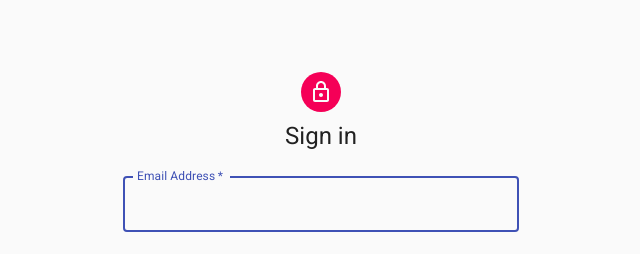
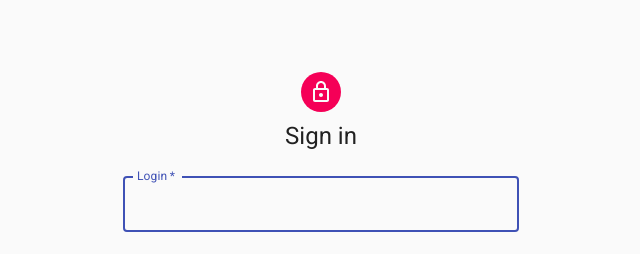
Before and after one commit to Yunys26/iot-project-smart-gateway, a React (Create React App) app: page / in a window 1280 px wide. Shown: the top 254 px of the page, without its empty margins (319-959 px from the left). Built offline with nearby package versions, Linux system fonts and the light colour scheme.

Commit message:
Создан компонент главной страницы, расписан каскад логики для трасляции данных, добавлен переход после ответа сервера на авторизацию

```diff
--- a/src/App.js
+++ b/src/App.js
@@ -1,10 +1,17 @@
 import React from 'react';
+import { Route, Switch } from 'react-router-dom';
+// Components
 import SignIn from './components/SignIn/SignIn';
+import Menu from './components/Menu/Menu';
+
 
 export default function App(props) {
   return (
-    <div className="App">
-      <SignIn />
-    </div>
+      <div className="App">
+        <Switch>
+          <Route exact path="/" component={SignIn}/>
+          <Route path="/menu" component={Menu} />
+        </Switch>
+      </div>
   );
 }
--- /dev/null
+++ b/src/components/Menu/Menu.jsx
@@ -0,0 +1,22 @@
+import React from 'react';
+import { useSelector } from 'react-redux';
+import { Box } from '@material-ui/core';
+// Style
+import { useStyles } from './menuStyle';
+
+export default function Menu(props) {
+
+    // Стили
+    const classes = useStyles();
+    // Доступ к храгилищу mock
+    const mock = useSelector(state => state.main.mock);
+
+    return (
+        <div>
+            Hello world
+            <Box>
+                {/* Тут будут отображаться данные приложенной карты */}
+            </Box>
+        </div>
+    )
+}
--- /dev/null
+++ b/src/components/Menu/menuStyle.js
@@ -0,0 +1,5 @@
+import { makeStyles } from "@material-ui/core";
+
+export const useStyles = makeStyles((theme) => {
+
+});
--- a/src/components/SignIn/SignIn.jsx
+++ b/src/components/SignIn/SignIn.jsx
@@ -1,4 +1,5 @@
 import React from 'react';
+import { useHistory } from 'react-router-dom';
 import {
   Avatar,
   Button,
@@ -17,6 +18,7 @@ import LockOutlinedIcon from '@material-ui/icons/LockOutlined';
 import { useStyles } from './signInStyle';
 
 
+
 function Copyright() {
   return (
     <Typography variant="body2" color="textSecondary" align="center">
@@ -32,11 +34,22 @@ function Copyright() {
 
 export default function SignIn() {
 
+  // Hook для смены url => history.push(имя куда нужно перейти то есть путь)
+  const history = useHistory();
+
+  // Состояния данных
   const [dataForm, setDataFrom] = React.useState([]);
 
+  // Стили
   const classes = useStyles();
 
+  // Ссылка на форму
   const formSignInRef = React.useRef(null);
+
+  // Тут должен быть эффект componentDidMount который будет сверять каждый раз localStorage и обрабатывать его если он есть
+  React.useEffect(() => {
+    // Обновляет localStorage отсылает запросы
+  }, [])
 
   const getDataFrom = (e) => {
     e.preventDefault();
@@ -44,12 +57,16 @@ export default function SignIn() {
     let result = [];
 
     Object.values(formSignInRef.current.elements).forEach(element => {
-      if ((element.id === 'email' || element.id === 'password') && element.nodeName === 'INPUT') {
+      if ((element.id === 'login' || element.id === 'password') && element.nodeName === 'INPUT') {
         result.push(element.value);
+        element.value = '';
       } else if (element.defaultValue === 'remember') {
         result.push(element.checked);
+
       }
     });
+    // Тут должна быть функция которая кладет все даные в локал сторадж
+    // history.push("menu")
     setDataFrom(result.splice(0, 3));
   }
   console.log(formSignInRef)
@@ -76,10 +93,10 @@ export default function SignIn() {
             margin="normal"
             required
             fullWidth
-            id="email"
-            label="Email Address"
-            name="email"
-            autoComplete="email"
+            id="login"
+            label="Login"
+            name="login"
+            autoComplete="login"
             autoFocus
           />
           <TextField
--- a/src/index.js
+++ b/src/index.js
@@ -3,12 +3,15 @@ import ReactDOM from 'react-dom';
 import App from './App';
 import { Provider } from 'react-redux';
 import { store } from './store/store';
+import { BrowserRouter } from 'react-router-dom';
 
 ReactDOM.render(
   <React.StrictMode>
-    <Provider store={store}>
-      <App />
-    </Provider>
+    <BrowserRouter>
+      <Provider store={store}>
+        <App />
+      </Provider>
+    </BrowserRouter>
   </React.StrictMode>,
   document.getElementById('root')
 );
--- a/src/store/sliceStore/mainSlice.js
+++ b/src/store/sliceStore/mainSlice.js
@@ -1,10 +1,13 @@
 import { createSlice, createAsyncThunk } from "@reduxjs/toolkit";
 import axios from "axios";
 
+// запрос на проверку Логина пароля
 const responseDataFrom = createAsyncThunk('main/responseDataFrom',
-    async () => {
-        const response = await axios.post('1121');
-        return response.data;
+    (inputLogin, inputPassword) => {
+        const response = axios.post('1121')
+            .then( res => console.log(res))
+            .catch( error => console.log(error));
+        return response;
     }
 )
 
@@ -12,7 +15,10 @@ export const mainSlice = createSlice({
     name: 'main',
 
     initialState: {
-        state: [],
+        // Данные входа если вдру понадобяться
+        data: [],
+        // {Хранилище где будет храниться приложенная карта}
+        mock: [],
     },
 
     reducers: {
```
